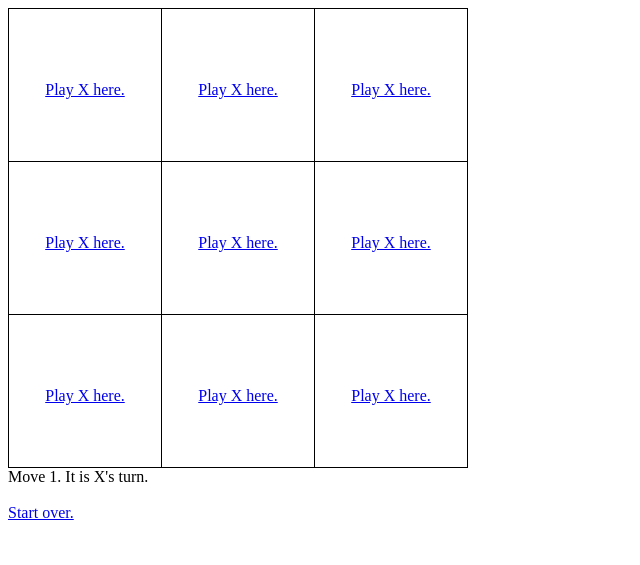
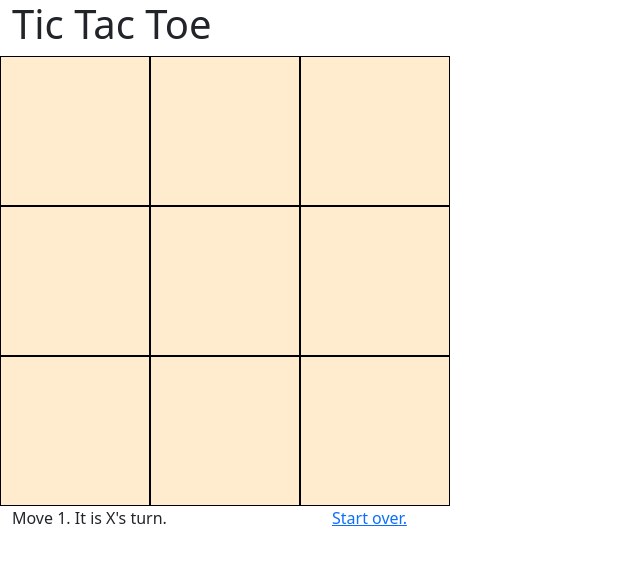
Before and after one commit to mnopqr1/tictactoe, a Flask app: page / in a window 1280 px wide. Shown: the top 565 px of the page, without its empty margins (0-640 px from the left). Run offline with Flask 2, Linux system fonts and the light colour scheme.

Commit message:
added bootstrap layout

```diff
--- a/templates/game.html
+++ b/templates/game.html
@@ -1,17 +1,29 @@
 <!DOCTYPE html>
 <html>
+
     <head>
+        <link href="https://cdn.jsdelivr.net/npm/bootstrap@5.0.0-beta2/dist/css/bootstrap.min.css" rel="stylesheet" integrity="sha384-BmbxuPwQa2lc/FVzBcNJ7UAyJxM6wuqIj61tLrc4wSX0szH/Ev+nYRRuWlolflfl" crossorigin="anonymous">
         <title>Tic Tac Toe</title>
         <style>
-            table {
-                border-collapse: collapse;
-            }
-            td {
+            .boardcell {
                 border: 1px solid black;
+                background-color: white;
                 width: 150px;
                 height: 150px;
                 font-size: 30px;
-                text-align: center;
+                text-align:center;
+
+            }
+            .clickable {
+                background-color:blanchedalmond;
+            }
+
+            .playerx {
+                background-color:lightblue;
+
+            }
+            .playero {
+                background-color:deeppink;
 
             }
             a {
@@ -19,25 +31,32 @@
             }
         </style>
     </head>
+    <div class="container-fluid">
     <body>
-        <table>
+        <h1>Tic Tac Toe</h1>
             {% for i in range(3) %}
-                <tr>
+                <div class="row">
                     {% for j in range(3) %}
-                    <td>
+                    <div class="col-md-4 boardcell
+                    {{'clickable' if active and not game[i][j] }}
+                    {{'playerx' if game[i][j] == 'X'}}
+                    {{'playero' if game[i][j] == 'O'}}">
 
                         {% if game[i][j] %}
                           {{ game[i][j] }}
                         {% else %}
                         {% if active %}
-                        <a href="{{ url_for('play', row=i, col=j) }}">Play {{ turn }} here.</a>
+                        <a href="{{ url_for('play', row=i, col=j) }}" style="width:100%;height:100%;display:block"></a>
+                            <!-- <a href="{{ url_for('play', row=i, col=j) }}" class="position-relative stretched-link"></a> -->
                         {% endif %}
                         {% endif %}
-                    </td>
+
+                    </div>
                     {% endfor %}
-                </tr>
+                </div>
             {% endfor %}
-        </table>
+        <div class="row">
+            <div class="col-md-3">
         {% if active %}
         Move {{ n + 1 }}. It is {{ turn }}'s turn.
         {% else %}
@@ -47,7 +66,13 @@
         Game over! Player {{ turn }} has won.
         {% endif %}
         {% endif %}
-        <br><br>
-        <a href="{{ url_for('reset')}}">Start over.</a>
+            </div>
+            <div class="col-md-1">
+                <a href="{{ url_for('reset')}}">Start over.</a>
+            </div>
+        </div>
+    </div>
+
     </body>
+
 </html>
```
